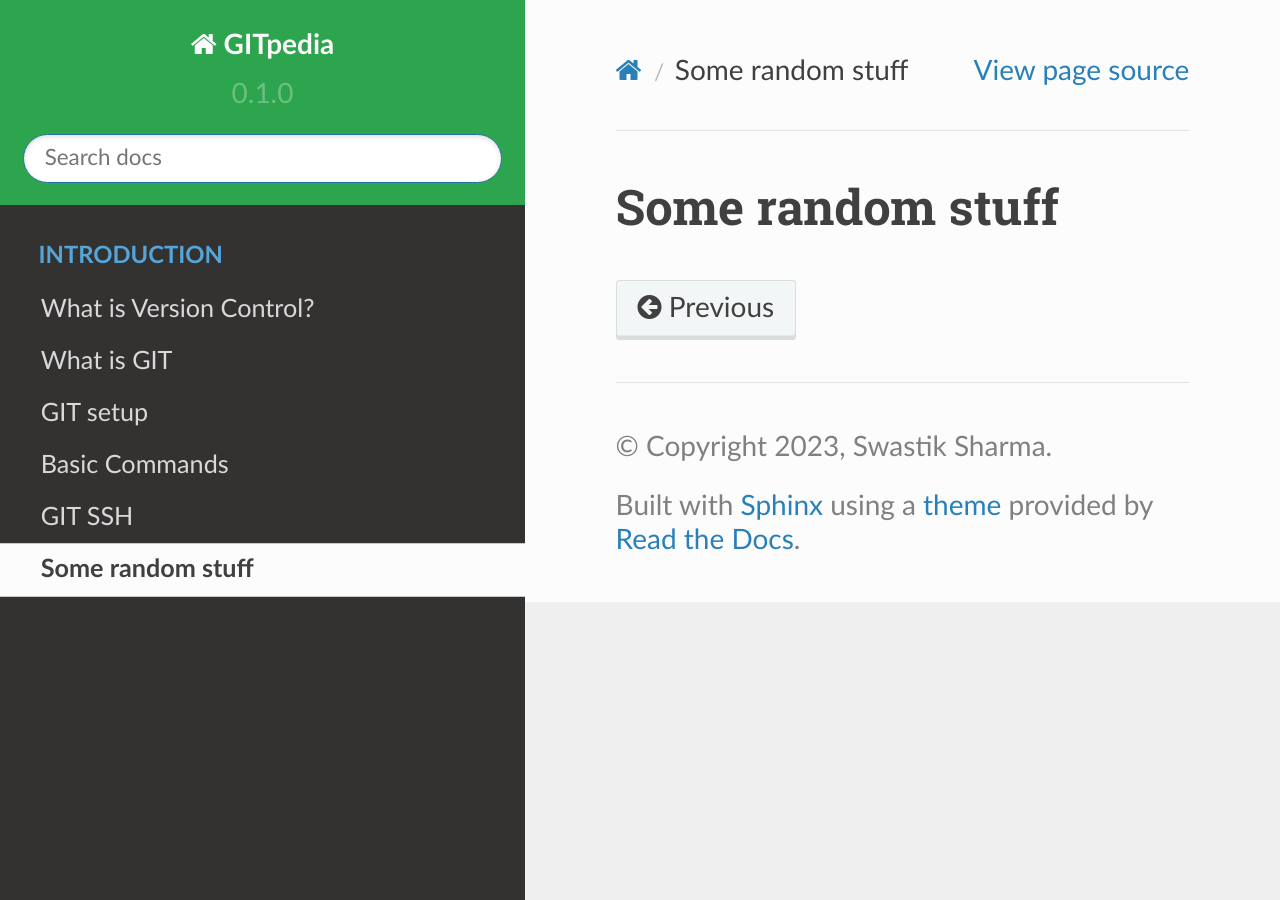
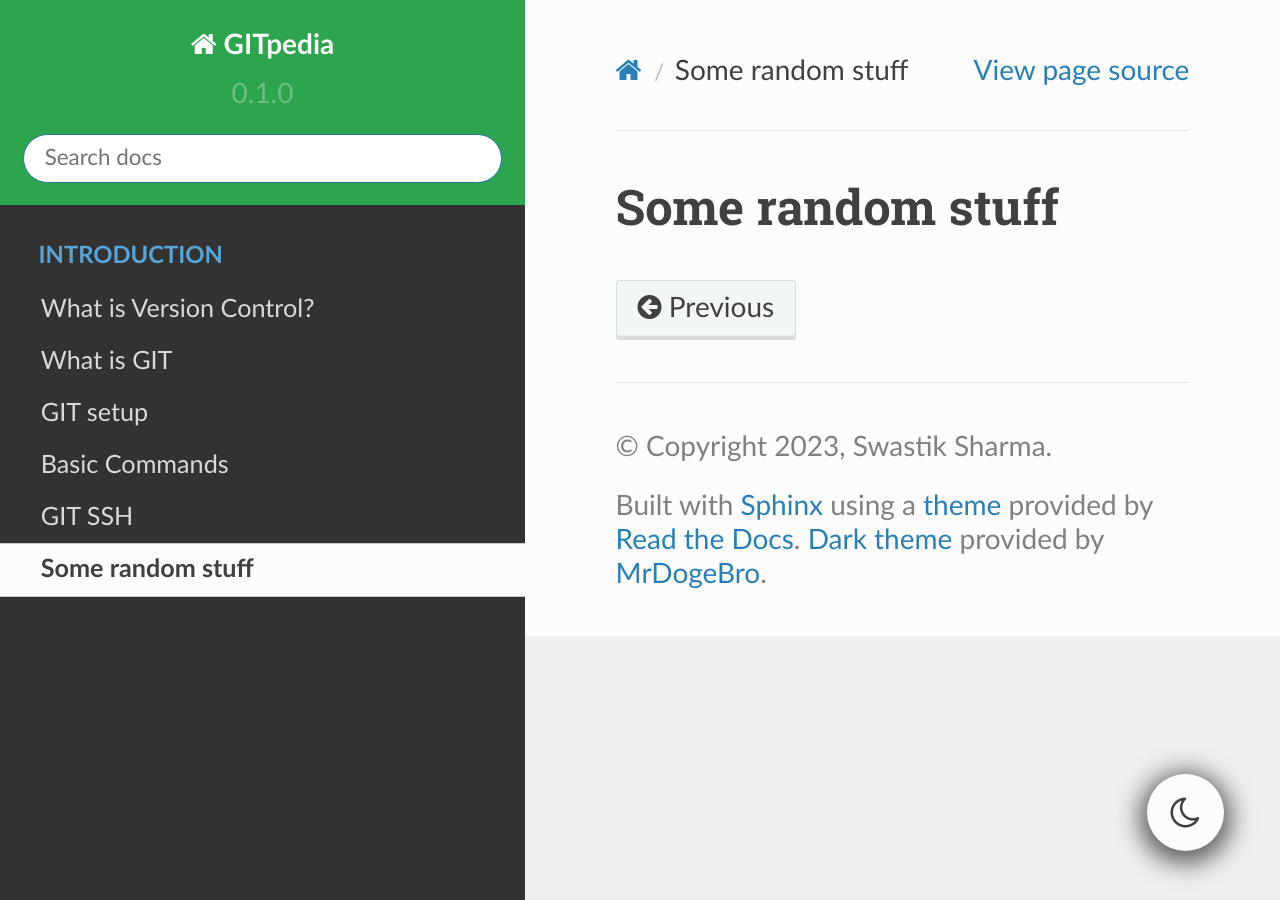
Before and after one commit to swastkk/GITpedia, a Sphinx documentation site: the page built from documentation/source/some-extra-stuff.rst, in a window 1280 px wide. Built offline with Sphinx 7.4.7 and the Read the Docs theme 2.0.0, drawn with Linux system fonts in a browser that asks for light colours; pages that are not in the unit, such as notebooks, are missing from menus.

Commit message:
dark mode toggle added

```diff
--- a/documentation/source/conf.py
+++ b/documentation/source/conf.py
@@ -17,6 +17,7 @@ extensions = [
     'sphinx.ext.autodoc',
     'sphinx.ext.autosummary',
     'sphinx.ext.intersphinx',
+    'sphinx_rtd_dark_mode',
 ]
 
 intersphinx_mapping = {
@@ -36,3 +37,5 @@ epub_show_urls = 'footnote'
 # -- For CSS---
 def setup(app):
     app.add_css_file('my_theme.css')
+
+default_dark_mode = False
```
